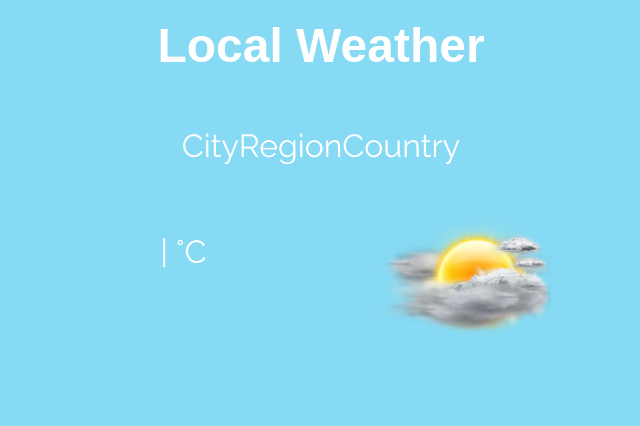
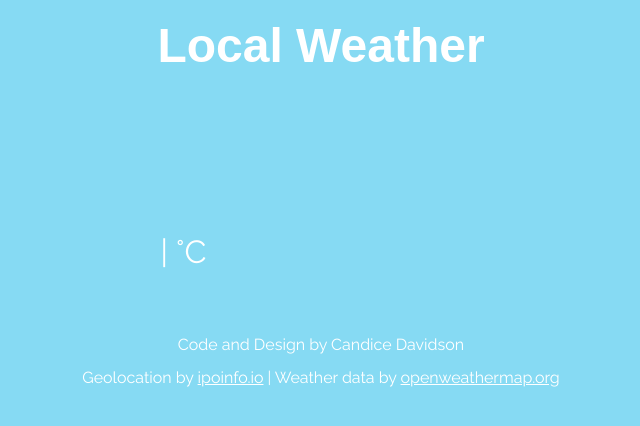
Before and after one commit to cndragn/local-weather, a plain HTML site: page index.html in a window 1280 px wide. Shown: the whole page, without its empty margins (319-959 px from the left). Drawn offline with nearby package versions, Linux system fonts and the light colour scheme; a web font is replaced by a local one.

Commit message:
Add footer w credit to api

```diff
--- a/index.html
+++ b/index.html
@@ -14,7 +14,7 @@
     <div class="container">
         <div class="header text-center">
             <h1>Local Weather</h1>
-            <p><span id="city">City</span><span id="region">Region</span><span id="country">Country</span></p>
+            <p><span id="city"></span><span id="region"></span>&nbsp;<span id="country"></span></p>
         </div>
         <div class ="row">
 
@@ -23,8 +23,12 @@
                 <p><span id="conditions"></span></p>
             </div>
             <div class="col-md-6 text-center">
-                <p><span id="icon"><img src="icons/04d.png"></span><br></p>
+                <p><span id="icon"></span><br></p>
             </div>
+        </div>
+        <div id = "credit" class="text-center">
+            <p>Code and Design by Candice Davidson</p>
+            <p>Geolocation by <a href="https://ipinfo.io">ipoinfo.io</a> | Weather data by <a href=""http://openweathermap.org">openweathermap.org</a></p>
         </div>
     </div>
 </div>
--- a/style.css
+++ b/style.css
@@ -42,3 +42,10 @@ p {
     border: 0;
     outline: none;
 }
+#credit p {
+    font-size: 1em;
+}
+#credit a {
+    color: #fff;
+    text-decoration: underline;
+}
```
